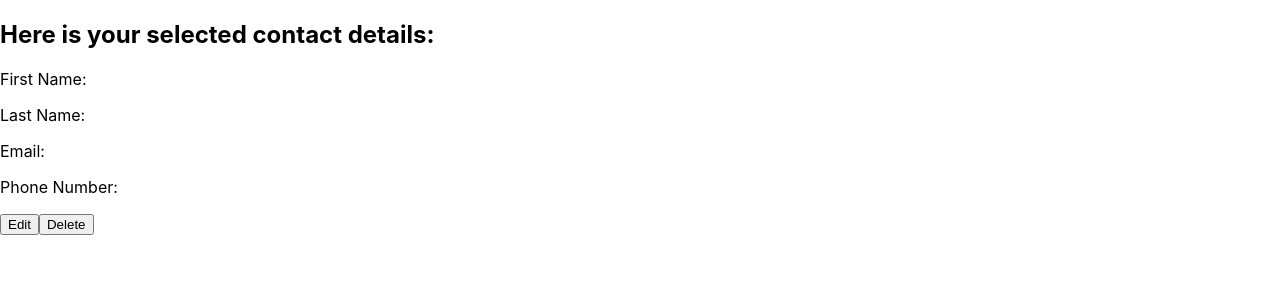
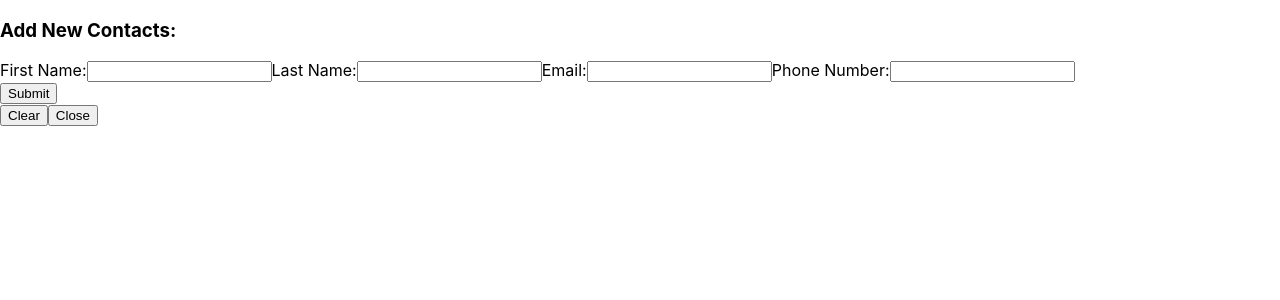
Before and after one commit to cdorella/contact_list, a React (Create React App) app in the folder client/: page /contacts/add in a window 1280 px wide. Shown: the top 300 px of the page. Built offline with nearby package versions, Linux system fonts and the light colour scheme; no server answers.

Commit message:
refactor: add contact component

```diff
--- a/client/src/App.js
+++ b/client/src/App.js
@@ -1,8 +1,9 @@
 import React from "react";
 import "./App.css";
 import Home from "./pages/home";
-import AllContacts from "./pages/contacts";
+import Contacts from "./pages/contacts";
 import ContactDetails from "./pages/contact_details";
+import AddContact from "./components/add_contact";
 import { BrowserRouter as Router, Switch, Route } from "react-router-dom";
 
 function App() {
@@ -11,7 +12,8 @@ function App() {
 			<Router>
 				<Switch>
 					<Route path="/" exact component={Home}></Route>
-					<Route path="/contacts" exact component={AllContacts}></Route>
+					<Route path="/contacts" exact component={Contacts}></Route>
+					<Route path="/contacts/add" exact component={AddContact}></Route>
 					<Route path="/contacts/:id" exact component={ContactDetails}></Route>
 				</Switch>
 			</Router>
--- /dev/null
+++ b/client/src/components/add_contact.jsx
@@ -0,0 +1,161 @@
+import React from "react";
+
+class AddContact extends React.Component {
+	constructor(props) {
+		super(props);
+		this.state = {
+			first_name: "",
+			last_name: "",
+			email: "",
+			phone_number: "",
+			// pending modal implementation
+			contactFormOpen: true,
+		};
+	}
+
+	handleInputChange = event => {
+		const value = event.target.value;
+		const name = event.target.name;
+		this.setState({
+			[name]: value,
+		});
+	};
+
+	handleSubmit = event => {
+		event.preventDefault();
+		this.addContact();
+		this.setState({
+			first_name: "",
+			last_name: "",
+			email: "",
+			phone_number: "",
+			contactFormOpen: false,
+		});
+	};
+
+	addContact = () => {
+		const { first_name, last_name, email, phone_number } = this.state;
+
+		fetch("/api/v1/contacts", {
+			method: "POST",
+			headers: {
+				"Content-Type": "application/json",
+			},
+			body: JSON.stringify({
+				first_name: first_name,
+				last_name: last_name,
+				email: email,
+				phone_number: phone_number,
+			}),
+		})
+			.then(response => response.json())
+			.then(response => {
+				if (response.status === "Success") {
+					this.setState({
+						success: true,
+					});
+					this.props.history.push({
+						pathname: "/contacts",
+					});
+				} else {
+					this.setState({
+						error: true,
+					});
+				}
+			})
+			.catch(error => {
+				console.log("error", error.response);
+			});
+	};
+
+	handleClearForm = () => {
+		this.setState({
+			first_name: "",
+			last_name: "",
+			email: "",
+			phone_number: "",
+		});
+	};
+
+	// pending modal implementation
+	handleCloseForm = () => {
+		// this.setState({
+		// 	contactFormOpen: false,
+		// });
+		this.props.history.push({
+			pathname: "/contacts",
+		});
+	};
+
+	render() {
+		const {
+			first_name,
+			last_name,
+			email,
+			phone_number,
+			success,
+			error,
+			contactFormOpen,
+		} = this.state;
+
+		return (
+			<div>
+				{/* adjust when modal is implemented */}
+				{contactFormOpen && (
+					<div>
+						<form onSubmit={this.handleSubmit}>
+							<h3>Add New Contacts:</h3>
+							<label>First Name:</label>
+							<input
+								type="text"
+								name="first_name"
+								value={first_name}
+								onChange={this.handleInputChange}
+								required
+							/>
+							<label>Last Name:</label>
+							<input
+								type="text"
+								name="last_name"
+								value={last_name}
+								onChange={this.handleInputChange}
+								required
+							/>
+							<label>Email:</label>
+							<input
+								type="text"
+								name="email"
+								value={email}
+								onChange={this.handleInputChange}
+								required
+							/>
+							<label>Phone Number:</label>
+							<input
+								type="text"
+								name="phone_number"
+								value={phone_number}
+								onChange={this.handleInputChange}
+								required
+							/>
+							<br></br>
+							<button>Submit</button>
+						</form>
+						<button onClick={this.handleClearForm}>Clear</button>
+						<button onClick={this.handleCloseForm}>Close</button>
+					</div>
+				)}
+
+				{/* MAKE THESE ALERTS WHEN STYLING - CURRENTLY WITH ROUTING NOT ENOUGH TIME TO DISPLAY MESSAGE*/}
+				{success && <p className="error"> Your contact has been saved!</p>}
+				{error && (
+					<p className="error">
+						{" "}
+						Sorry, this email is already taken, please try again.
+					</p>
+				)}
+			</div>
+		);
+	}
+}
+
+export default AddContact;
--- a/client/src/pages/contacts.jsx
+++ b/client/src/pages/contacts.jsx
@@ -1,18 +1,13 @@
 import React from "react";
 import { Link } from "react-router-dom";
+// import AddContact from "../components/add_contact";
 
-class AllContacts extends React.Component {
+class Contacts extends React.Component {
 	constructor(props) {
 		super(props);
 		this.state = {
 			contacts: [],
-			first_name: "",
-			last_name: "",
-			email: "",
-			phone_number: "",
 			showNewContactForm: false,
-			success: false,
-			error: false,
 		};
 	}
 
@@ -33,91 +28,15 @@ class AllContacts extends React.Component {
 			});
 	}
 
-	handleAddNewContact = () => {
-		this.setState({
-			showNewContactForm: true,
-		});
-	};
-
-	handleInputChange = event => {
-		const value = event.target.value;
-		const name = event.target.name;
-		this.setState({
-			[name]: value,
-		});
-	};
-
-	handleSubmit = event => {
-		event.preventDefault();
-		this.addContact();
-		this.setState({
-			first_name: "",
-			last_name: "",
-			email: "",
-			phone_number: "",
-			showNewContactForm: false,
-		});
-	};
-
-	addContact = () => {
-		const { first_name, last_name, email, phone_number } = this.state;
-
-		fetch("/api/v1/contacts", {
-			method: "POST",
-			headers: {
-				"Content-Type": "application/json",
-			},
-			body: JSON.stringify({
-				first_name: first_name,
-				last_name: last_name,
-				email: email,
-				phone_number: phone_number,
-			}),
-		})
-			.then(response => response.json())
-			.then(response => {
-				if (response.status === "Success") {
-					this.setState({
-						success: true,
-					});
-					this.getAllContacts();
-				} else {
-					this.setState({
-						error: true,
-					});
-				}
-			})
-			.catch(error => {
-				console.log("error", error.response);
-			});
-	};
-
-	handleClearForm = () => {
-		this.setState({
-			first_name: "",
-			last_name: "",
-			email: "",
-			phone_number: "",
-		});
-	};
-
-	handleCloseForm = () => {
-		this.setState({
-			showNewContactForm: false,
-		});
-	};
+	// ORIGINAL VERSION WITHOUT ROUTER
+	// handleAddNewContact = () => {
+	// 	this.setState({
+	// 		showNewContactForm: true,
+	// 	});
+	// };
 
 	render() {
-		const {
-			contacts,
-			first_name,
-			last_name,
-			email,
-			phone_number,
-			showNewContactForm,
-			success,
-			error,
-		} = this.state;
+		const { contacts } = this.state;
 
 		return (
 			<div>
@@ -131,65 +50,16 @@ class AllContacts extends React.Component {
 						</li>
 					</ul>
 				))}
-				<button onClick={() => this.handleAddNewContact()}>
+				{/* ORIGINAL VERSION USING COMPONENT */}
+				{/* <button onClick={() => this.handleAddNewContact()}>
 					Add New Contact
 				</button>
-				<div>
-					{showNewContactForm && (
-						<div>
-							<form onSubmit={this.handleSubmit}>
-								<h3>Add New Contacts:</h3>
-								<label>First Name:</label>
-								<input
-									type="text"
-									name="first_name"
-									value={first_name}
-									onChange={this.handleInputChange}
-									required
-								/>
-								<label>Last Name:</label>
-								<input
-									type="text"
-									name="last_name"
-									value={last_name}
-									onChange={this.handleInputChange}
-									required
-								/>
-								<label>Email:</label>
-								<input
-									type="text"
-									name="email"
-									value={email}
-									onChange={this.handleInputChange}
-									required
-								/>
-								<label>Phone Number:</label>
-								<input
-									type="text"
-									name="phone_number"
-									value={phone_number}
-									onChange={this.handleInputChange}
-									required
-								/>
-								<br></br>
-								<button>Submit</button>
-							</form>
-							<button onClick={this.handleClearForm}>Clear</button>
-							<button onClick={this.handleCloseForm}>Close</button>
-						</div>
-					)}
-				</div>
-				{/* MAKE THESE ALERTS WHEN STYLING */}
-				{success && <p className="error"> Your contact has been saved!</p>}
-				{error && (
-					<p className="error">
-						{" "}
-						Sorry, this email is already taken, please try again.
-					</p>
-				)}
+				<div>{showNewContactForm && <AddContact />}</div> */}
+				{/* USING ROUTER INSTEAD */}
+				<Link to="/contacts/add">Add New Contact</Link>
 			</div>
 		);
 	}
 }
 
-export default AllContacts;
+export default Contacts;
```
Also changed, not shown: client/src/pages/contact_details.jsx (+10 -0 lines).
